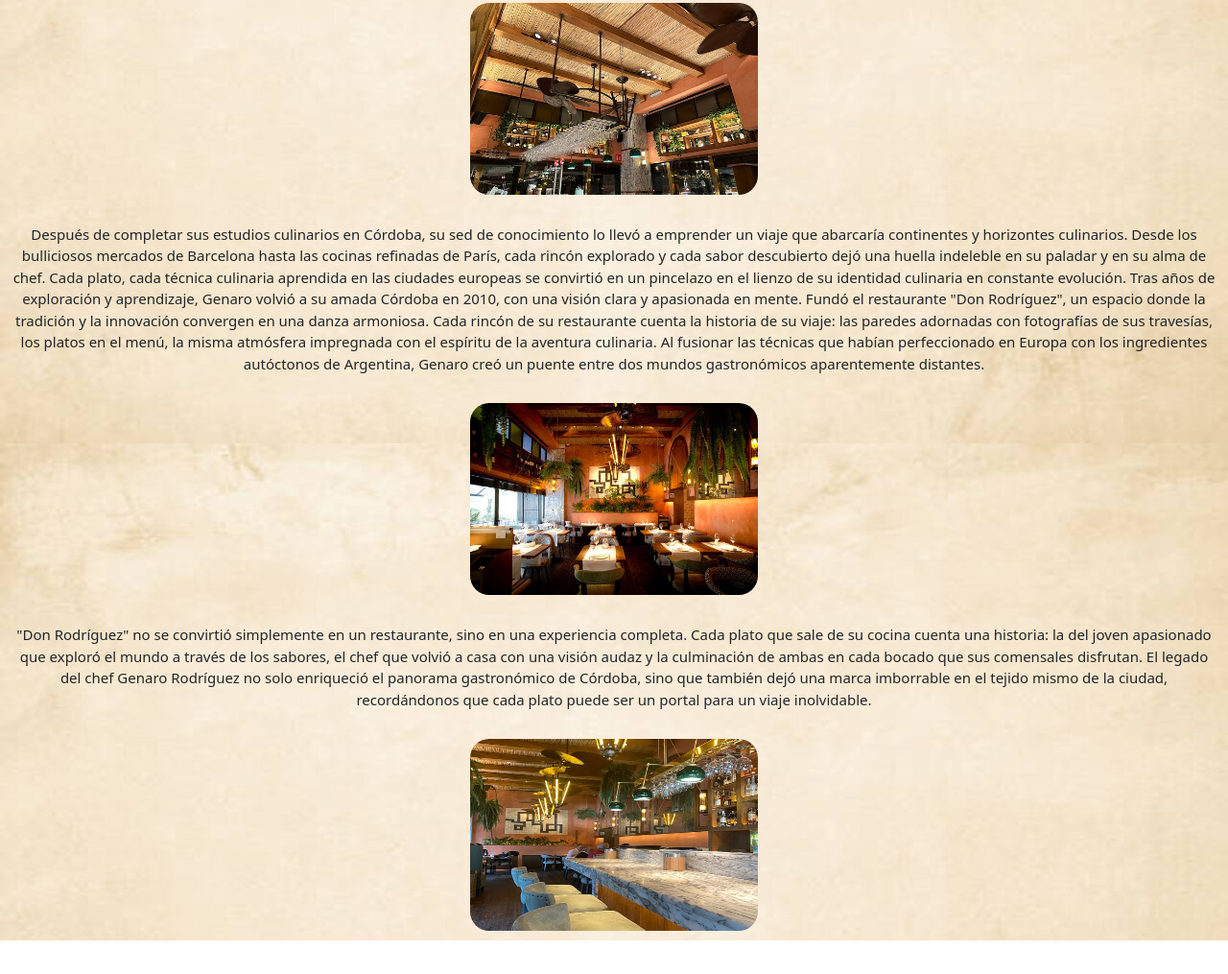
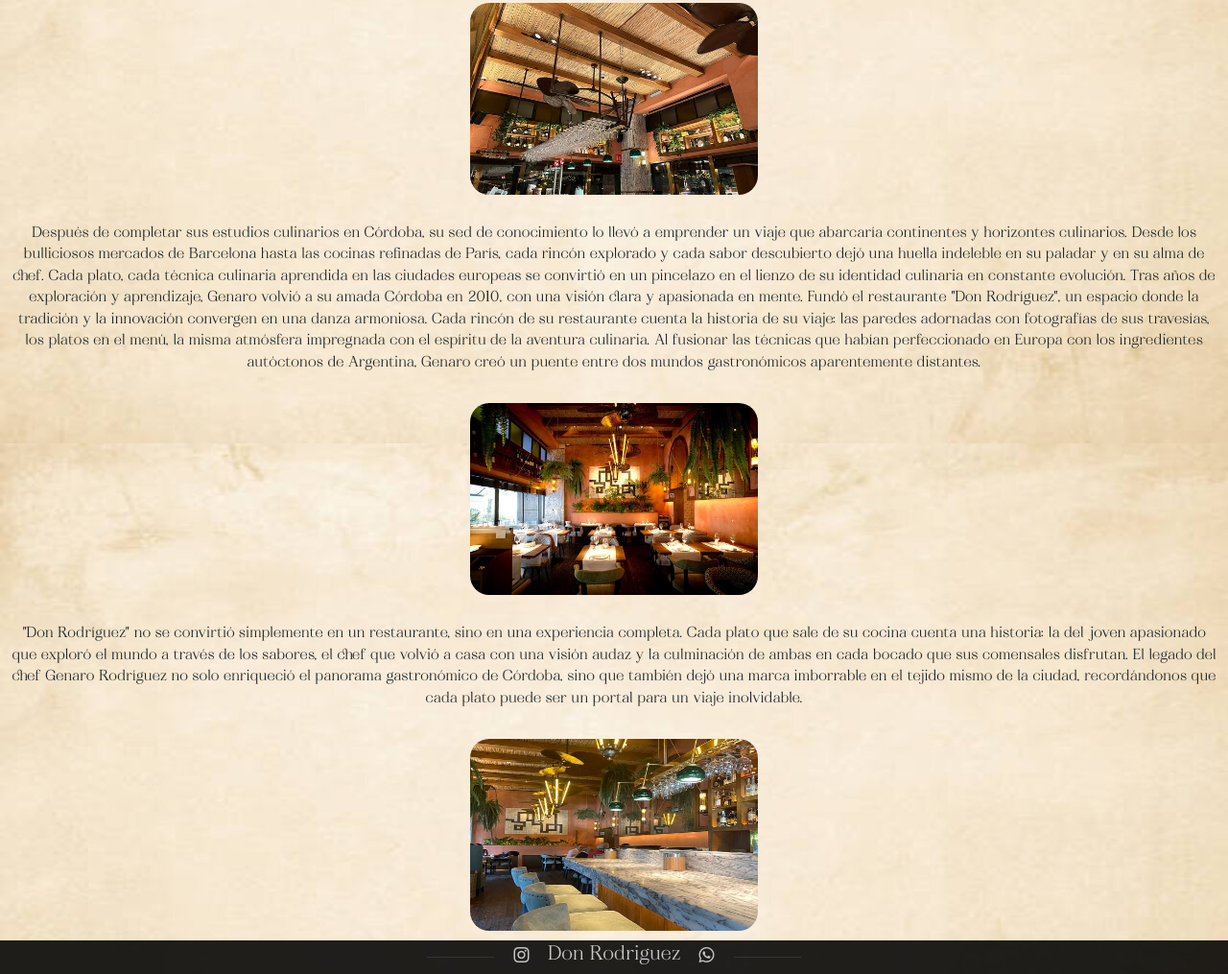
Before and after one commit to baltarodriguezz/PF-Rodriguez, a plain HTML site: page pages/historia.html in a window 1280 px wide. Shown: the part 238-1253 px from the top of the page at 96% size. Before the commit the page ends 1218 px from the top, so only its background shows below. Drawn offline with nearby package versions, Linux system fonts and the light colour scheme.

Commit message:
agregando el footer

```diff
--- a/css/styles.css
+++ b/css/styles.css
@@ -114,6 +114,7 @@ a{
     margin: 10px;
     text-align: center;
     font-size: 15px;
+    font-family: 'geraldine';
 }
 
 .section1-historia{
@@ -220,10 +221,26 @@ a{
     transition: background-color 0.5s;
 }
 
-
-
-
-
+footer{
+    background-color: rgba(0, 0, 0, 0.871);
+    height: 35px;
+    display: flex;
+    align-items: center;
+    text-align: center;
+    justify-content: center;
+    gap: 20px;
+    color: rgba(255, 255, 255, 0.761);
+    font-family: 'geraldine';
+}
+footer h5 {
+    position: relative;
+    top: 2px;
+}
+footer hr{
+    color: rgba(255, 255, 255, 0.389);
+    font-size: 10px;
+    width: 70px;
+}
 
 .menu{
     display: flex;
--- a/pages/historia.html
+++ b/pages/historia.html
@@ -4,6 +4,7 @@
     <meta charset="UTF-8">
     <meta name="viewport" content="width=device-width, initial-scale=1.0">
     <link href="https://cdn.jsdelivr.net/npm/bootstrap@5.3.1/dist/css/bootstrap.min.css" rel="stylesheet" integrity="sha384-4bw+/aepP/YC94hEpVNVgiZdgIC5+VKNBQNGCHeKRQN+PtmoHDEXuppvnDJzQIu9" crossorigin="anonymous">
+    <link rel="stylesheet" href="https://cdn.jsdelivr.net/npm/bootstrap-icons@1.11.0/font/bootstrap-icons.css">
     <link rel="stylesheet" href="../css/styles.css">
     <title>Don Rodriguez</title>
 </head>
@@ -58,6 +59,13 @@
         <img class="img-historia" src="../img/photo4jpg.jpg" alt="">
     </div>
     </section>
+    <footer>
+        <hr>
+        <i class="bi bi-instagram"></i>
+        <h5>Don Rodriguez</h5>
+        <i class="bi bi-whatsapp"></i>
+        <hr>
+    </footer>
 
 
     <script src="https://cdn.jsdelivr.net/npm/bootstrap@5.3.1/dist/js/bootstrap.bundle.min.js" integrity="sha384-HwwvtgBNo3bZJJLYd8oVXjrBZt8cqVSpeBNS5n7C8IVInixGAoxmnlMuBnhbgrkm" crossorigin="anonymous"></script>
```
Also changed, not shown: index.html (+8 -0 lines), pages/contacto.html (+8 -0 lines), pages/menu.html (+8 -0 lines), pages/pruebas.html (deleted, +0 -19 lines), pages/reservas.html (+8 -0 lines).
